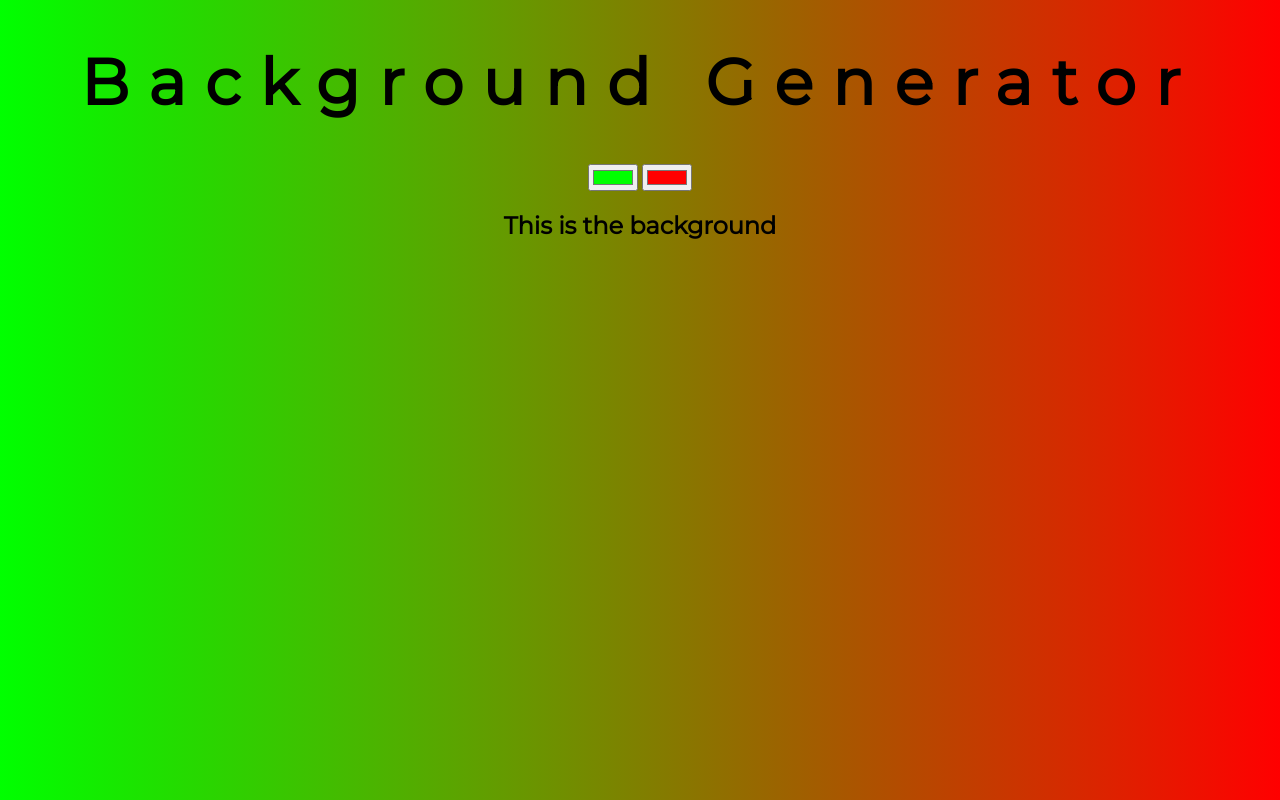
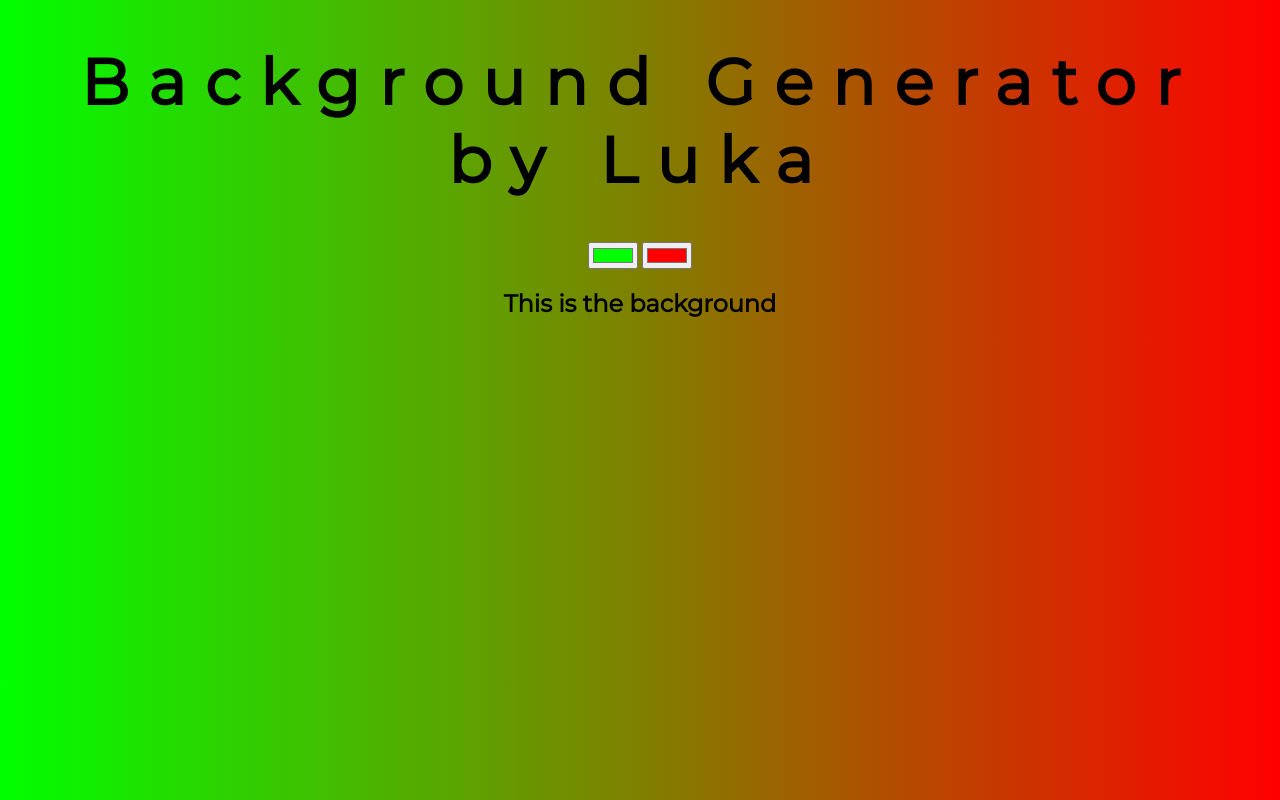
Before and after one commit to luri98/background-generator, a plain HTML site: page index.html in a window 1280 px wide. Drawn offline with Linux system fonts and the light colour scheme.

Commit message:
giving new title

```diff
--- a/index.html
+++ b/index.html
@@ -10,7 +10,7 @@
     <script src="script.js" defer></script>
 </head>
 <body id="body-gradient">
-    <h1>Background Generator</h1>
+    <h1>Background Generator by Luka</h1>
     <div id="colors">
         <input type="color" name="color1" class="color1" value="#00ff00">
         <input type="color" name="color2" class="color2" value="#ff0000">
```
